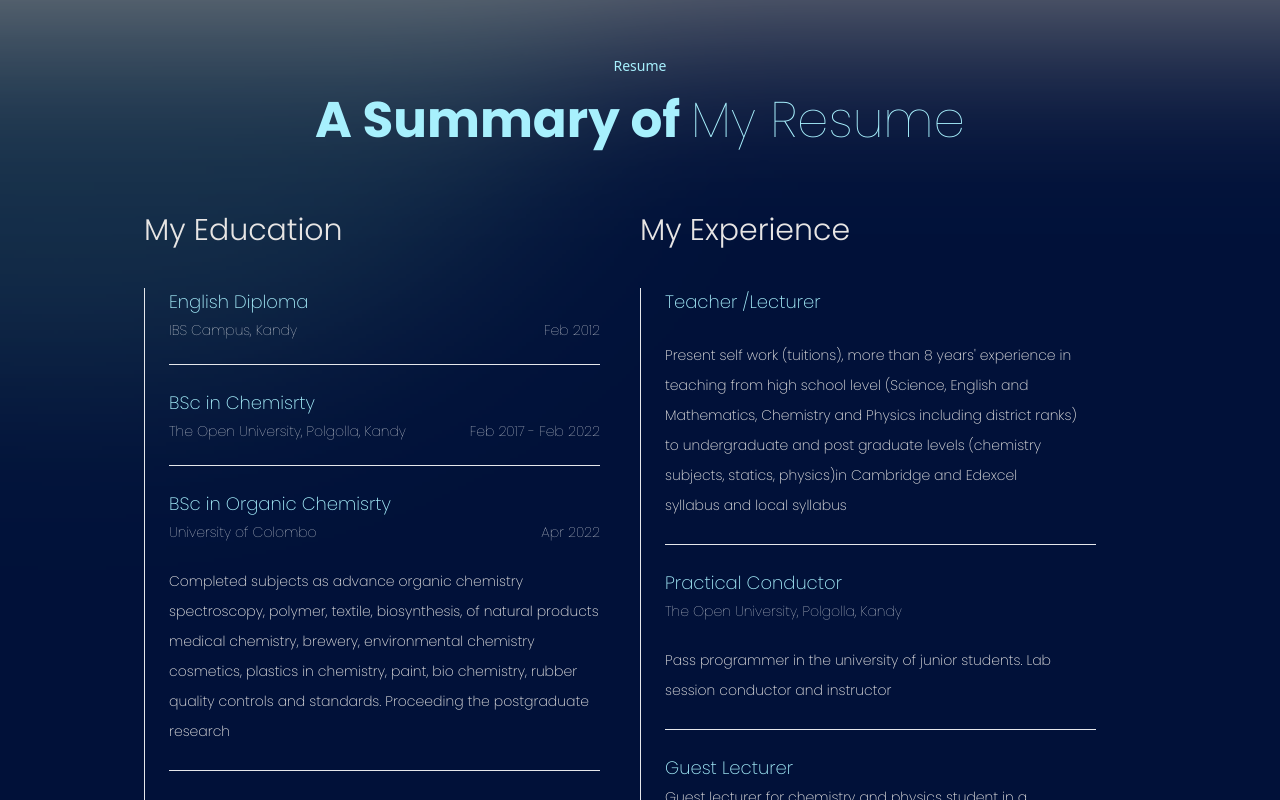
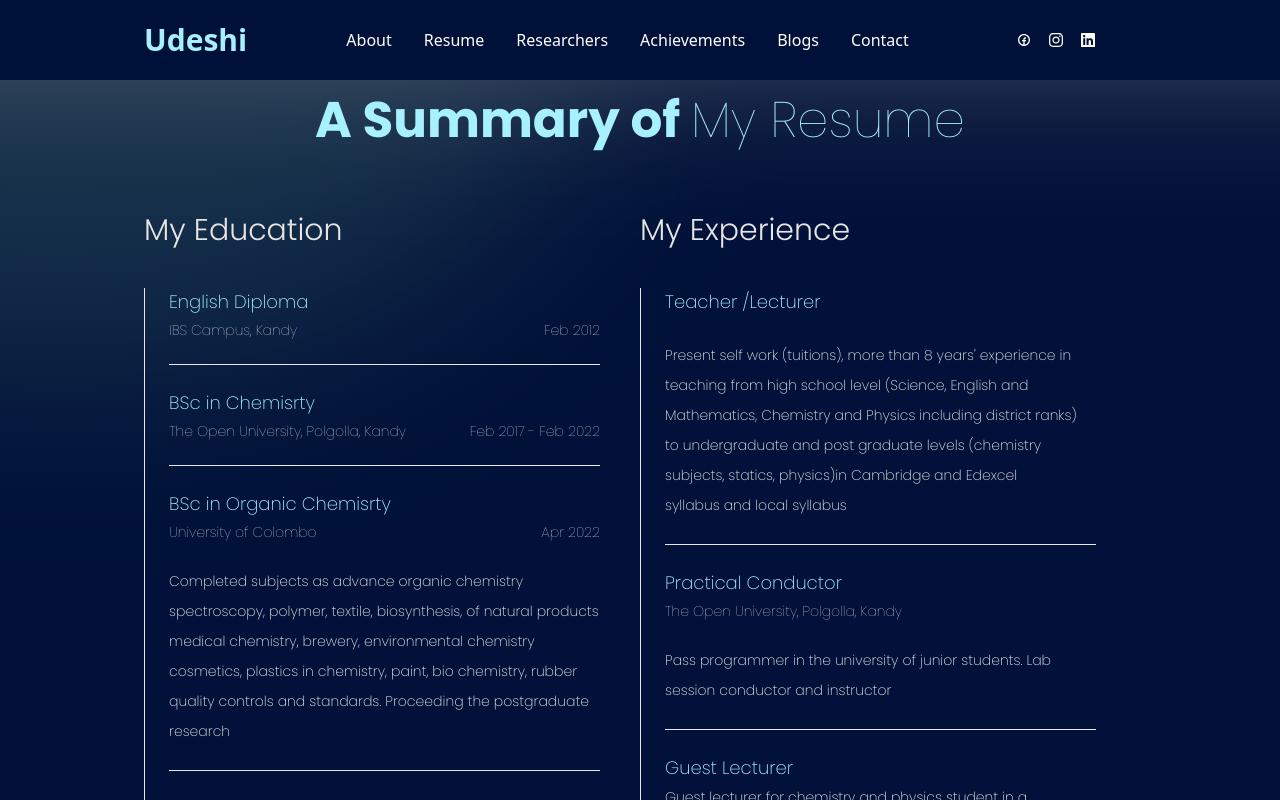
Before and after one commit to thisarusupun/portfolio-vidushi, a React (Vite) app: page / in a window 1280 px wide. Shown: the top 800 px of the page. Built offline with nearby package versions, Linux system fonts and the light colour scheme; a web font is replaced by a local one.

Commit message:
solved navbar problem

```diff
--- a/package.json
+++ b/package.json
@@ -16,7 +16,9 @@
     "nodemailer": "^6.9.14",
     "react": "^18.2.0",
     "react-dom": "^18.2.0",
-    "react-router-dom": "^6.24.0"
+    "react-icons": "^5.2.1",
+    "react-router-dom": "^6.24.0",
+    "react-scroll": "^1.9.0"
   },
   "devDependencies": {
     "@types/react": "^18.2.66",
--- a/src/App.jsx
+++ b/src/App.jsx
@@ -3,15 +3,18 @@ import Contacts from "./pages/Contacts";
 import Research from "./pages/Research";
 import Resume from "./pages/Resume";
 import Footer from "./components/Footer";
+import Navbar from "./components/Navbar";
 
 const App = () => {
   return <div>
+<Navbar className="z-40"/>
 <Resume/>
 <Blogs/>
 <Research/>
 <Contacts/>
 
 
+
     </div>;
 };
 
--- /dev/null
+++ b/src/components/Navbar.jsx
@@ -0,0 +1,145 @@
+import React, { useState } from 'react';
+import { Link } from 'react-scroll';
+import { FaBars, FaTimes } from 'react-icons/fa';
+import { TiSocialFacebookCircular } from 'react-icons/ti';
+import { FaInstagram, FaLinkedin } from "react-icons/fa";
+
+
+const Navbar = () => {
+
+  const [nav, setNav] = useState(false);
+
+  // Array for page links
+  const links = [
+    {
+      id:1,
+      link: 'about',
+    },
+    {
+      id:2,
+      link: 'resume',
+    },
+    {
+      id:3,
+      link: 'researchers',
+    },
+    {
+      id:4,
+      link: 'Achievements',
+    },
+    {
+      id:5,
+      link: 'blogs',
+    },
+    {
+      id:6,
+      link: 'contact',
+    },
+  ]
+
+  // Array for Social Media Details
+  const social = [
+    {
+      id: 1,
+      child:(
+        <>
+          <TiSocialFacebookCircular />
+        </>
+      ),
+      href:"https://www.facebook.com/profile.php?id=100082492470492&mibextid=ZbWKwL"
+
+    },
+    {
+      id: 2,
+      child: (
+        <>
+          <FaInstagram />
+        </>
+      ),
+      href:"https://www.instagram.com/invites/contact/?i=fuw748pwvrrn&utm_content=u6x36mv"
+    },
+    {
+      id: 3,
+      child: (
+        <>
+          <FaLinkedin />
+        </>
+      ),
+      href:"https://www.linkedin.com/in/udeshi-bandara-29a394203?utm_source=share&utm_campaign=share_via&utm_content=profile&utm_medium=android_app",
+    }
+  ]
+
+  return (
+    <>
+      <div className='z-40 flex justify-between items-center w-full h-20 px-4 text-[#ffffff] bg-[#001139] fixed'>
+        <div>
+          {/* Display the Logo in Navbar*/}
+          <Link to="home" smooth duration={500}>
+          <h1 className='text-3xl pl-32 font-bold text-[#A7F0FD] cursor-pointer capitalize'>Udeshi</h1>
+          </Link>
+        </div>
+
+          {/* Displaying Navbar Links */}
+        <ul className='hidden md:flex'>
+
+          {links.map(({id, link}) => (
+            <li
+              key={id}
+              className='px-4 cursor-pointer capitalize font-medium hover:scale-105 duration-200'
+            >
+                <Link to={link} smooth duration={500}>
+                  {link}
+                </Link>
+            </li>
+          ))}
+        </ul>
+
+        {/* Displaying Social Media links */}
+        <div className='cursor-pointer pr-40 z-10 '>
+            <ul className='hidden md:flex'>
+            {social.map(({id, child, href}) => (
+            <li
+              key={id}
+              className='px-2 cursor-pointer hover:scale-105 duration-200' >
+              <a
+                href={href}
+                target='_blank'
+                rel='noreferrer'>
+                {child}
+              </a>
+            </li>
+          ))}
+            </ul>
+          </div>
+
+          {/* Adding hamburger Icon and cross icon for Responsive Effect */}
+        <div
+        onClick={() =>{setNav(!nav)}}
+        className='cursor-pointer pr-4 z-10 text-stone-300 md:hidden sm:hidden'>
+          {nav ? <FaTimes size={30} /> : <FaBars size={30} />}
+        </div>
+
+          {nav && (
+            <ul className='flex flex-col justify-center items-center absolute top-0 left-0 w-full h-screen bg-gradient-to-b from-black to-gray-800 text-stone-300'>
+
+            {links.map(({id, link}) => (
+                <li
+                  key={id}
+                  className='px-4 cursor-pointer capitalize py-6 text-4xl' >
+                    <Link onClick={() => setNav(!nav)} to={link} smooth duration={500}>
+                      {link}
+                    </Link>
+                </li>
+              ))}
+
+            </ul>
+
+          )}
+
+
+      </div>
+    </>
+  )
+}
+
+export default Navbar
```
Also changed, not shown: 1 other file (tests, documents, lock files or other folders).
